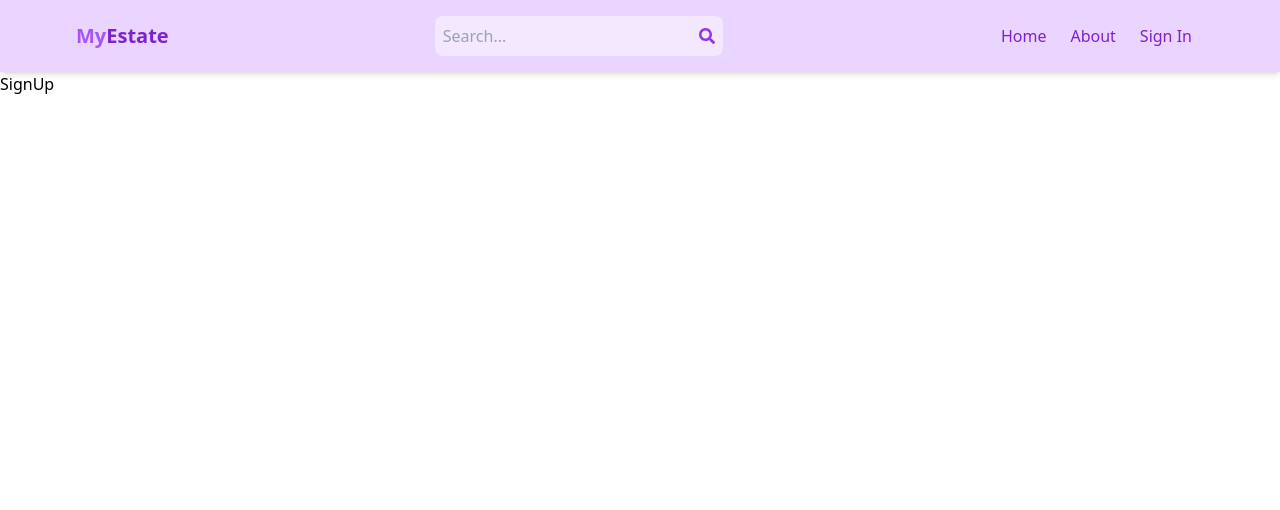
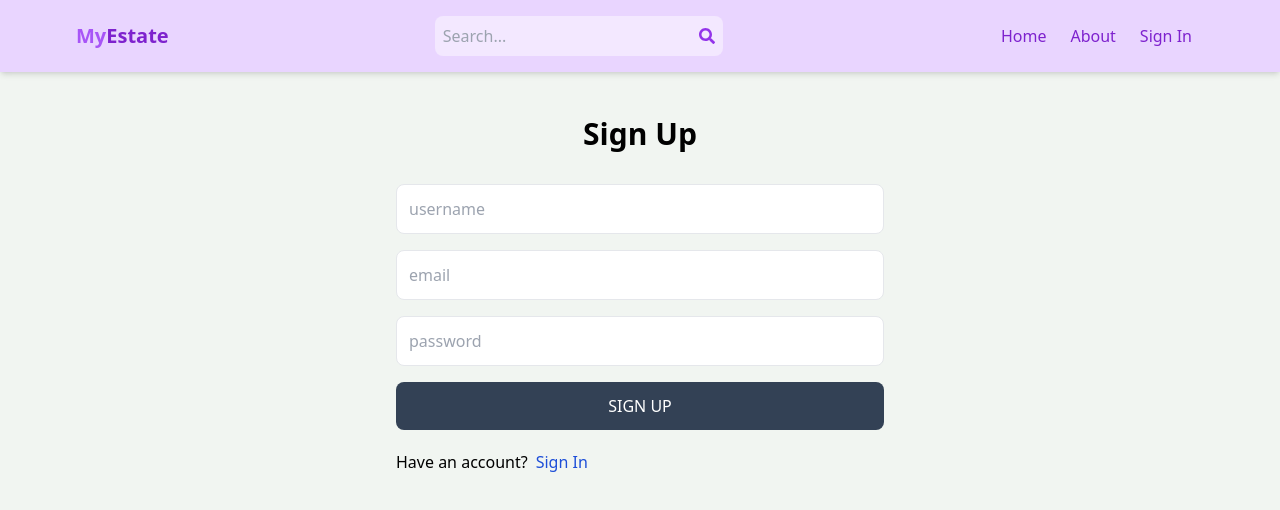
Before and after one commit to Myudhaap/MyEstate, a React (Vite) app in the folder client/: page /sign-up in a window 1280 px wide. Shown: the top 510 px of the page. Built offline with nearby package versions, Linux system fonts and the light colour scheme.

Commit message:
complete sign up page ui

```diff
--- a/client/src/index.css
+++ b/client/src/index.css
@@ -1,3 +1,7 @@
 @tailwind base;
 @tailwind components;
 @tailwind utilities;
+
+body{
+  background-color: rgb(241, 245, 241);
+}
--- a/client/src/pages/SignUp.jsx
+++ b/client/src/pages/SignUp.jsx
@@ -1,7 +1,40 @@
 import React from "react";
-
+import { Link } from "react-router-dom";
 const SignUp = () => {
-  return <div>SignUp</div>;
+  return (
+    <div className="p-3 max-w-lg mx-auto">
+      <h1 className="text-3xl my-8 text-center font-semibold">Sign Up</h1>
+      <form className="flex flex-col gap-4">
+        <input
+          type="text"
+          placeholder="username"
+          className="border p-3 rounded-lg"
+          id="username"
+        />
+        <input
+          type="email"
+          placeholder="email"
+          className="border p-3 rounded-lg"
+          id="email"
+        />
+        <input
+          type="password"
+          placeholder="password"
+          className="border p-3 rounded-lg"
+          id="password"
+        />
+        <button className="bg-slate-700 text-white p-3 rounded-lg uppercase hover:opacity-95 disabled:opacity-80">
+          Sign Up
+        </button>
+      </form>
+      <div className="flex gap-2 mt-5">
+        <p>Have an account?</p>
+        <Link to={"/sign-in"}>
+          <span className="text-blue-700">Sign In</span>
+        </Link>
+      </div>
+    </div>
+  );
 };
 
 export default SignUp;
```
